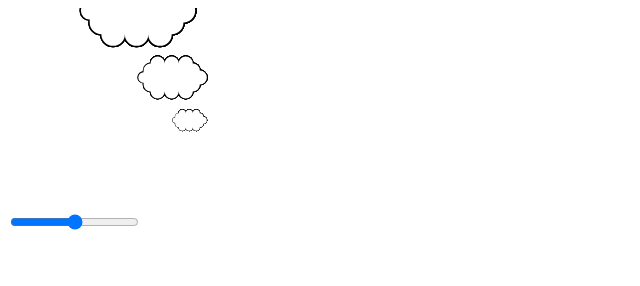
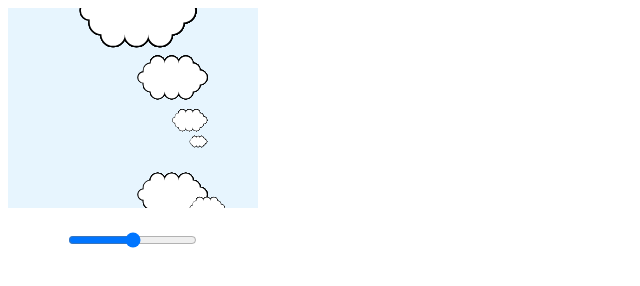
Before and after one commit to julianafrench/Javascript-House, a plain HTML site: page Smoke Animation.html in a window 1280 px wide. Shown: the whole page, without its empty margins (0-640 px from the left). Drawn offline with Linux system fonts and the light colour scheme.

Commit message:
Attempt to make the smoke look more realistic

```diff
--- a/Smoke Animation.html
+++ b/Smoke Animation.html
@@ -4,15 +4,23 @@
 <head>
     <meta charset="utf-8" />
     <title>Smoke</title>
+    <style>
+        input {
+            margin-left: 60px;
+        }
 
+        #myCanvas {
+            background-color: rgba(135, 206, 250, 0.2); }
+    </style>
 </head>
 
 <body style="font-family: arial">
 
     <canvas id="myCanvas" width="250" height="200"></canvas>
-    <br/>
+
+    <br/><br/>
+
     <input type="range" id="myRange" min="0" max="400" value="200" oninput="showVal(this.value)">
-
     <script>
         var speed = 200;
         var canvas = document.getElementById("myCanvas");
@@ -23,8 +31,6 @@
 
             speed = 400 - parseInt(val);
             interval = setInterval(animateSmoke, speed);
-
-            document.getElementById("demo").innerHTML = speed;
         };
 
         function drawSmoke1() {
@@ -89,6 +95,39 @@
             ctx.restore();
         };
 
+         function drawSmoke4() {
+            ctx.save();
+            ctx.translate(190, 300);
+            ctx.scale(0.15, 0.15);
+
+            drawSmoke1();
+            ctx.restore();
+        };
+
+        function drawSmoke5() {
+            ctx.save();
+            ctx.translate(0, 200);
+
+            drawSmoke2();
+            ctx.restore();
+        };
+
+         function drawSmoke6() {
+            ctx.save();
+            ctx.translate(30, 150);
+
+            drawSmoke3();
+            ctx.restore();
+        };
+
+         function drawSmoke7() {
+            ctx.save();
+            ctx.translate(40, 200);
+
+            drawSmoke4();
+            ctx.restore();
+        };
+
         var a = 150;
         var b = 150;
 
@@ -104,6 +143,10 @@
             drawSmoke1();
             drawSmoke2();
             drawSmoke3();
+            drawSmoke4();
+            drawSmoke5();
+            drawSmoke6();
+            drawSmoke7();
             ctx.restore();
 
             x *= 1.1;
```
